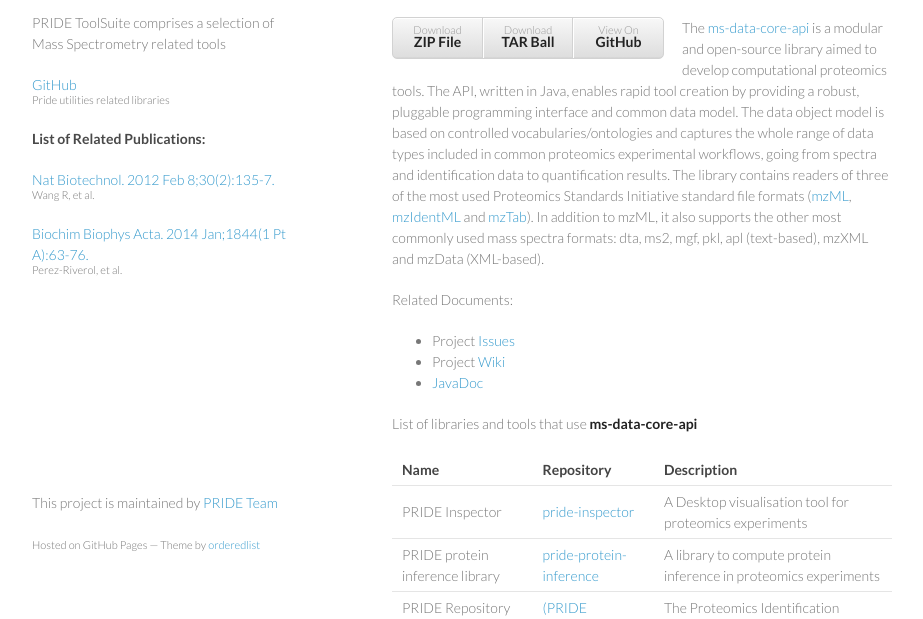
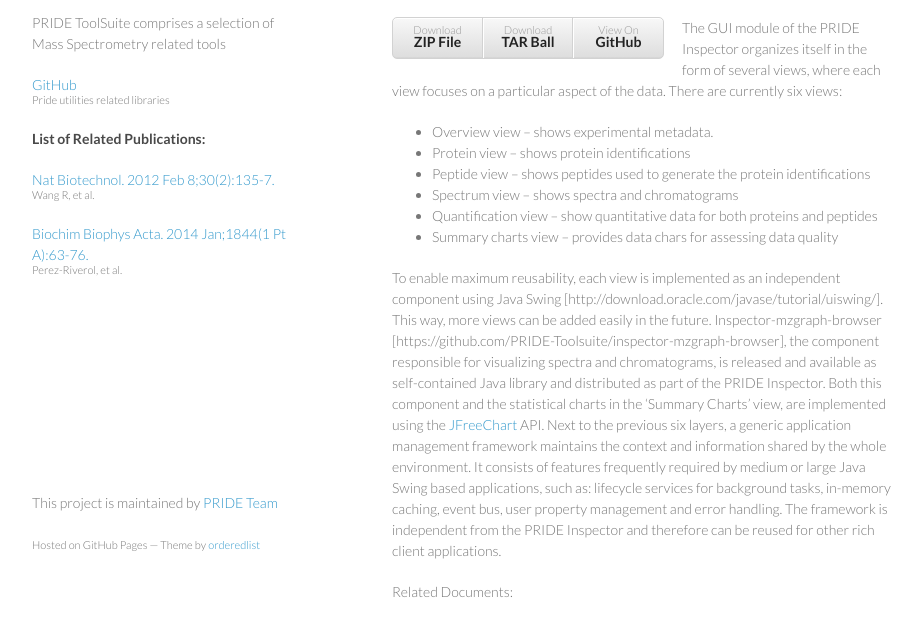
Before and after one commit to PRIDE-Toolsuite/pride-toolsuite.github.io, a plain HTML site: page index.html in a window 1280 px wide. Shown: the part 176-795 px from the top of the page, without its empty margins (178-1101 px from the left). Drawn offline with nearby package versions, Linux system fonts and the light colour scheme; a script that the page names is missing.

Commit message:
first commit

```diff
--- a/index.html
+++ b/index.html
@@ -37,20 +37,33 @@
           <li><a href="https://github.com/PRIDE-Toolsuite/pride-inspector/">View On 	<strong>GitHub</strong></a></li>
         </ul>
         </header>
-        <p>The <a href="https://github.com/PRIDE-Utilities/ms-data-core-api">ms-data-core-api</a> is a modular and open-source library aimed to develop computational proteomics tools.
-           The API, written in Java, enables rapid tool creation by providing a robust, pluggable programming interface
-           and common data model. The data object model is based on controlled vocabularies/ontologies and captures the whole
-           range of data types included in common proteomics experimental workflows, going from spectra and identification
-           data to quantification results. The library contains readers of three of the most used Proteomics Standards
-           Initiative standard file formats (<a href="http://www.psidev.info/mzml_1_0_0%20">mzML</a>, <a href="http://www.psidev.info/mzidentml">mzIdentML</a> and <a href="http://www.psidev.info/mztab">mzTab</a>).
-           In addition to mzML, it also supports the other most commonly used mass spectra formats: dta, ms2, mgf, pkl, apl
-           (text-based), mzXML and mzData (XML-based).</p>
+        <p>The GUI module of the PRIDE Inspector organizes itself in the form of several views, where each view focuses on a particular
+           aspect of the data. There are currently six views:
+
+           <ul>
+             <li> Overview view – shows experimental metadata.</li>
+             <li> Protein view – shows protein identifications</li>
+             <li> Peptide view – shows peptides used to generate the protein identifications</li>
+             <li> Spectrum view – shows spectra and chromatograms</li>
+             <li> Quantification view – show quantitative data for both proteins and peptides</li>
+             <li> Summary charts view – provides data chars for assessing data quality</li>
+           </ul>
+
+           To enable maximum reusability, each view is implemented as an independent component using Java
+           Swing [http://download.oracle.com/javase/tutorial/uiswing/]. This way, more views can be added easily in the future.
+           Inspector-mzgraph-browser [https://github.com/PRIDE-Toolsuite/inspector-mzgraph-browser], the component responsible for
+           visualizing spectra and chromatograms, is released and available as self-contained Java library and distributed as part
+           of the PRIDE Inspector. Both this component and the statistical charts in the ‘Summary Charts’ view, are implemented using
+           the <a href="http://www.jfree.org/jfreechart/">JFreeChart</a> API. Next to the previous six layers, a generic application
+           management framework maintains the context and information shared by the whole environment. It consists of features frequently
+           required by medium or large Java Swing based applications, such as: lifecycle services for background tasks, in-memory
+           caching, event bus, user property management and error handling. The framework is independent from the PRIDE Inspector and
+           therefore can be reused for other rich client applications.</p>
 
         <p>Related Documents:</p>
         <ul>
-            <li>Project <a href="https://github.com/PRIDE-Utilities/ms-data-core-api/issues">Issues</a></li>
-            <li>Project <a href="https://github.com/PRIDE-Utilities/ms-data-core-api/wiki">Wiki</a></li>
-            <li><a href="http://pride-utilities.github.io/ms-data-core-api/javaDoc/">JavaDoc</a></li>
+            <li>Project <a href="https://github.com/PRIDE-Toolsuite/pride-inspector/issues">Issues</a></li>
+            <li>Project <a href="https://github.com/PRIDE-Toolsuite/pride-inspector/wiki">Wiki</a></li>
         </ul>
         <p>List of libraries and tools that use <strong>ms-data-core-api</strong></p>
 
```
